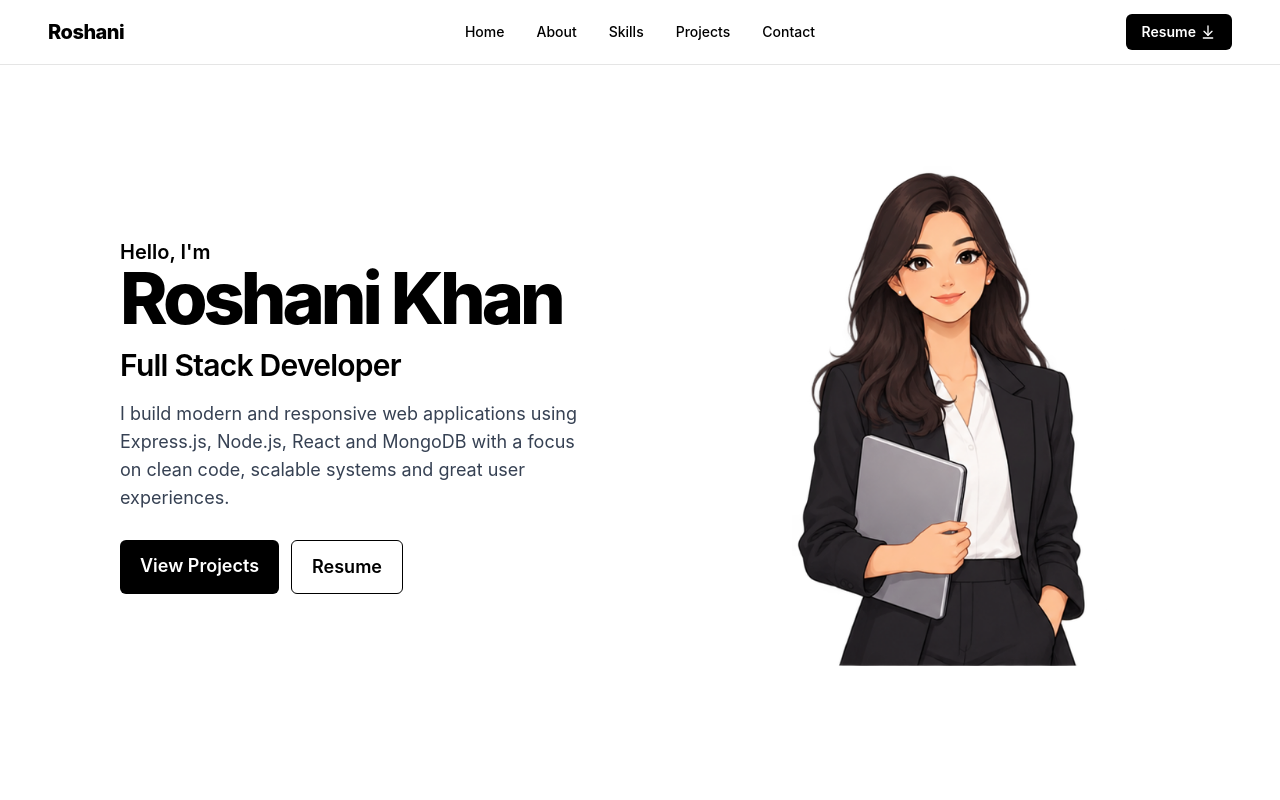
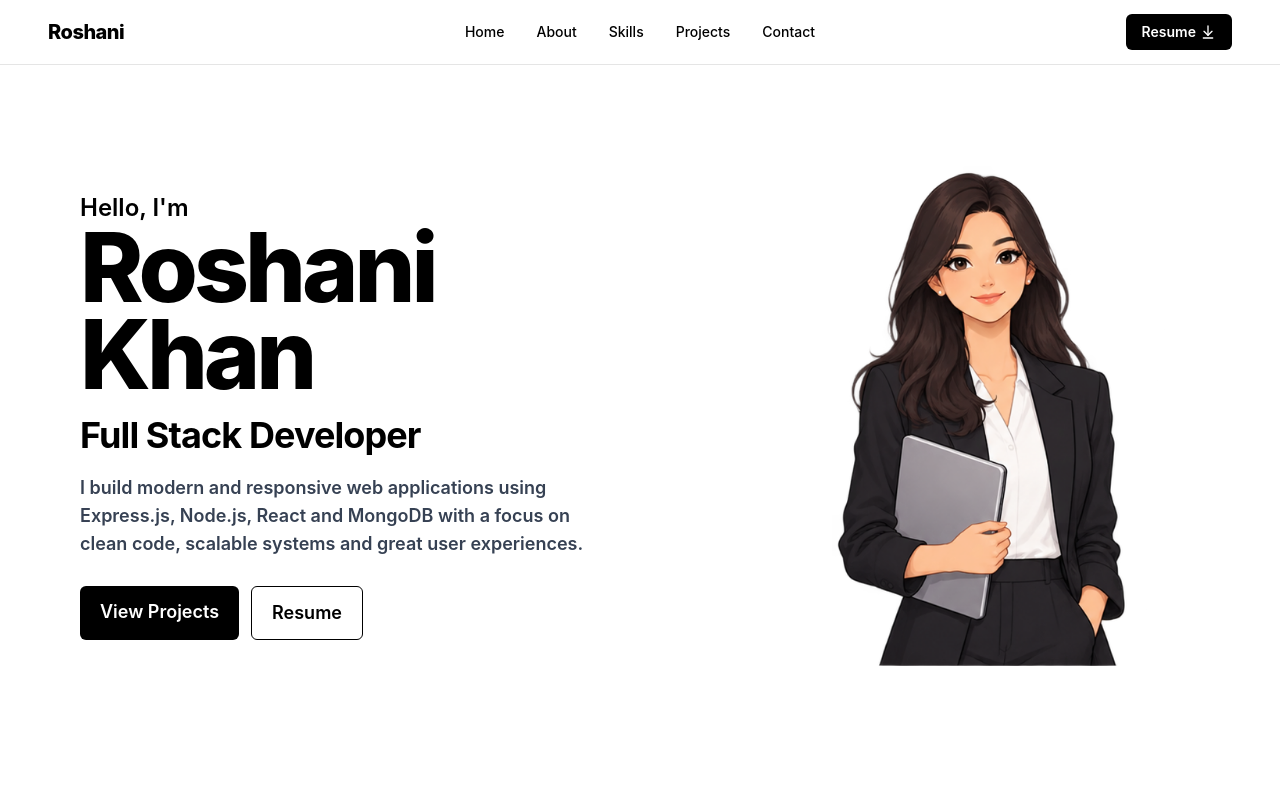
Before and after one commit to roshanikhan0409/Portfolio-Project, a React app: page / in a window 1280 px wide. Shown: the top 800 px of the page. Built offline with nearby package versions, Linux system fonts and the light colour scheme; the HTML template or start-up script is replaced by a standard one.

Commit message:
added styling

```diff
--- a/src/components/Hero.jsx
+++ b/src/components/Hero.jsx
@@ -3,19 +3,19 @@ import Reveal from "../Reveal";
 export default function Hero() {
   return (
 
-    <section id="home" className="min-h-screen px-6 md:px-12 lg:px-30 pt-16">
+    <section id="home" className="min-h-screen px-6 md:px-12 lg:px-20 pt-16">
       <div className="mx-auto max-w-8xl min-h-[calc(100vh-6rem)] grid grid-cols-1 lg:grid-cols-2 items-center gap-10">
 
         <Reveal direction="left">
-        <div className="min-h-[400px] flex flex-col justify-center lg:pr-10">
-          <p className="text-sm md:text-xl font-semibold">Hello, I'm</p>
-          <h1 className="text-6xl md:text-7xl lg:text-7xl tracking-[-4px] leading-[0.9] font-extrabold">
+        <div className="min-h-[400px] flex flex-col justify-center lg:pr-4">
+          <p className="text-sm md:text-xl lg:text-2xl font-semibold">Hello, I'm</p>
+          <h1 className="text-6xl md:text-7xl lg:text-8xl tracking-[-4px] leading-[0.9] font-extrabold">
             Roshani Khan
           </h1>
-          <h3 className="mt-4 text-xl md:text-2xl lg:text-3xl font-semibold leading-tight tracking-tight">
+          <h3 className="mt-4 text-xl md:text-2xl lg:text-4xl font-bold leading-tight tracking-tight">
             Full Stack Developer
           </h3>
-          <p className="mt-4 text-gray-700 max-w-lg text-sm md:text-lg">
+          <p className="mt-4 text-gray-700 max-w-lg font-semibold text-sm md:text-lg">
             I build modern and responsive web applications using Express.js, Node.js, React and MongoDB with a focus on clean
             code, scalable systems and great user experiences.
           </p>
```
